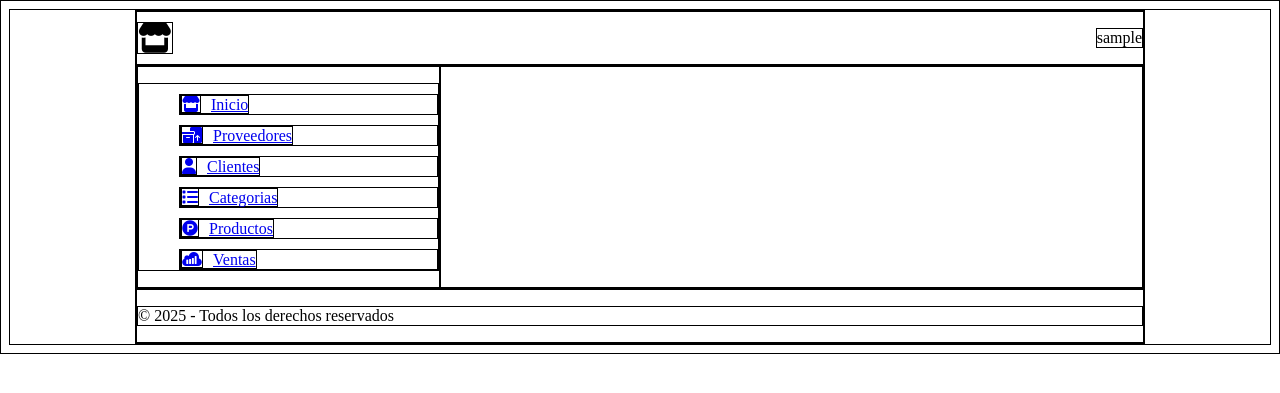
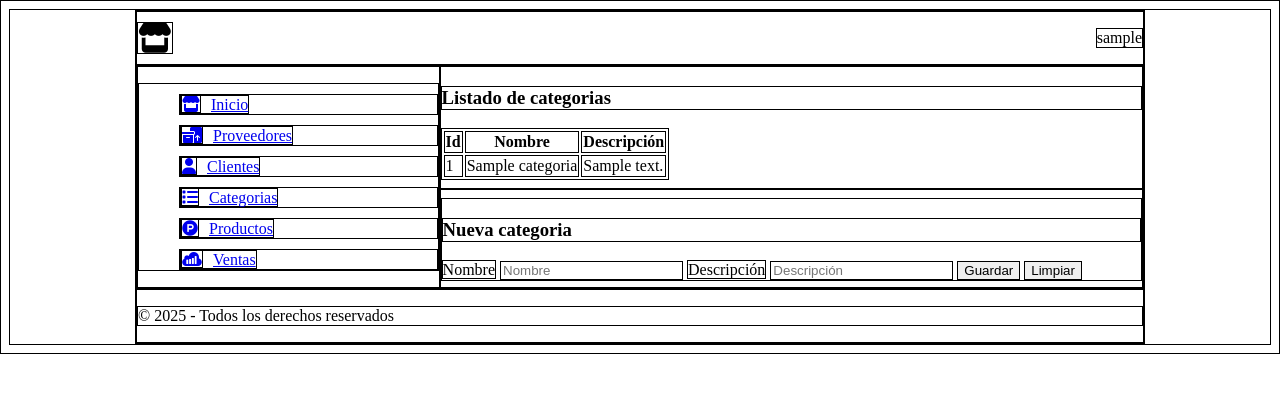
Before and after one commit to tfermoso/tienda, a PHP site: page /categorias in a window 1280 px wide. Shown: the top 393 px of the page. Run offline with PHP 8.4, Linux system fonts and the light colour scheme; the visitor is signed in with stand-in values (Sample User, id 1); tables that the repository leaves empty hold one stand-in row (values such as "Sample post").

Commit message:
crear categoria

```diff
--- a/categorias.php
+++ b/categorias.php
@@ -1,8 +1,40 @@
 <?php
 include("partials/cabecera.php");
+$sql = "select * from categorias";
+$result = $conexion->query($sql);
+
 ?>
 <section>
+    <h3>Listado de categorias</h3>
+    <table>
+        <thead>
+            <th>Id</th>
+            <th>Nombre</th>
+            <th>Descripción</th>
+        </thead>
+        <tbody>
 
+            <?php
+            while ($row = $result->fetch(PDO::FETCH_ASSOC)) {
+                echo "<tr>
+                        <td>{$row['id']}</td>
+                        <td>".$row['nombre']."</td>
+                        <td>{$row['descripcion']}</td>
+                    </tr>";
+            }
+            ?>
+        </tbody>
+    </table>
+    <hr>
+    <form action="nueva_categoria.php" method="post">
+        <h3>Nueva categoria</h3>
+        <label for="nombre">Nombre</label>
+        <input type="text" name="nombre" id="nombre" required placeholder="Nombre">
+        <label for="descripcion">Descripción</label>
+        <input type="text" name="descripcion" id="descripcion" required placeholder="Descripción">
+        <input type="submit" value="Guardar">
+        <input type="reset" value="Limpiar">
+    </form>
 </section>
 <?php
 include("partials/footer.php");
--- a/css/tienda.css
+++ b/css/tienda.css
@@ -39,3 +39,26 @@ aside ul li i{
     justify-content: space-between;
 
 }
+.proveedor-info {
+    font-family: Arial, sans-serif;
+    margin: 20px;
+}
+.proveedor-info h3 {
+    color: #333;
+    border-bottom: 2px solid #ccc;
+    padding-bottom: 5px;
+}
+.proveedor-info p {
+    color: #555;
+    margin: 5px 0;
+}
+
+.telefonos {
+    margin-top: 20px;
+}
+.telefonos p {
+    background-color: #f9f9f9;
+    padding: 10px;
+    border: 1px solid #ddd;
+    border-radius: 5px;
+}
```
Also changed, not shown: nueva_categoria.php (added, +14 -0 lines), proveedor.php (+56 -10 lines).
